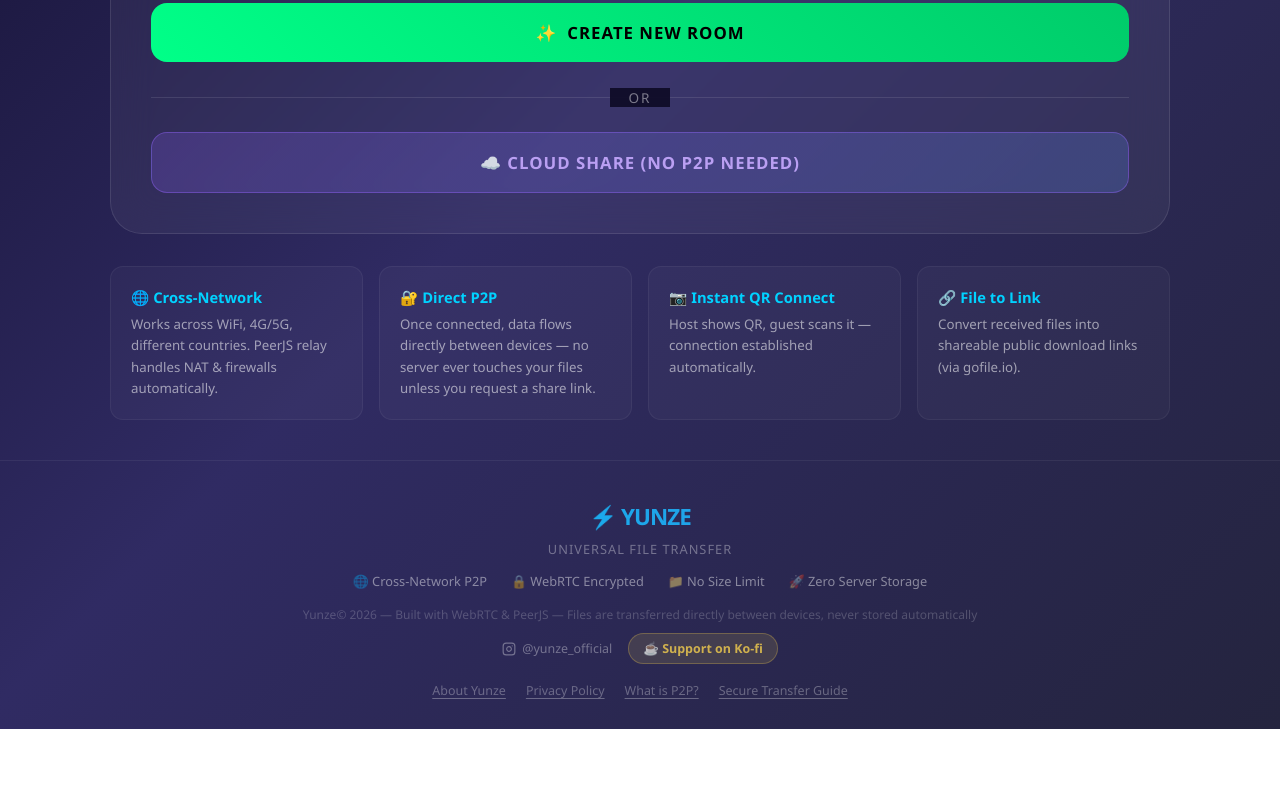
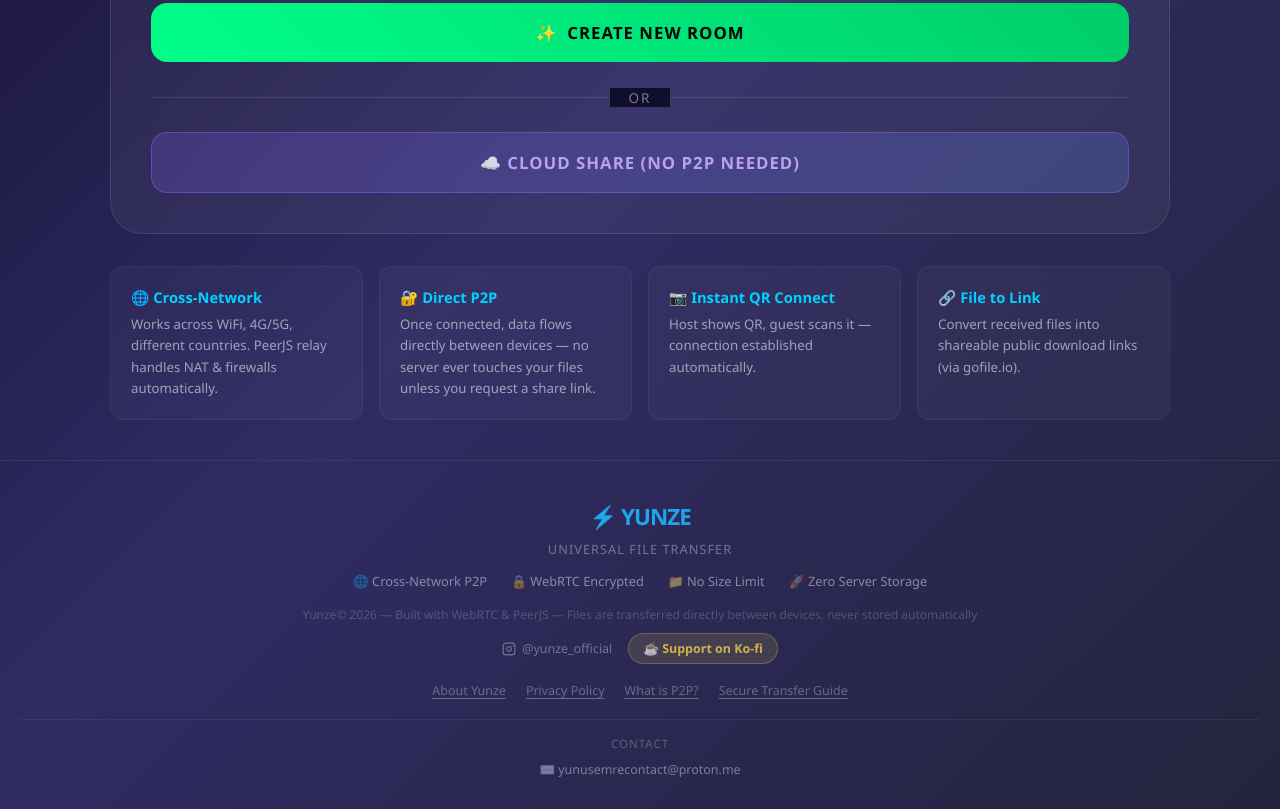
Before and after one commit to yunuseeeeeeee/Yunze-Transfer, a plain HTML site: page index.html in a window 1280 px wide. Shown: the part 605-1414 px from the top of the page. Before the commit the page ends 1334 px from the top, so only its background shows below. Drawn offline with nearby package versions, Linux system fonts and the light colour scheme.

Commit message:
Add files via upload

```diff
--- a/index.html
+++ b/index.html
@@ -509,6 +509,10 @@
         <a href="p2p.html" class="text-faint-link">What is P2P?</a>
         <a href="security.html" class="text-faint-link">Secure Transfer Guide</a>
     </div>
+    <div style="margin-top:20px;padding-top:16px;border-top:1px solid rgba(255,255,255,0.06);">
+        <div style="color:rgba(255,255,255,0.25);font-size:0.72rem;letter-spacing:1px;margin-bottom:6px;">CONTACT</div>
+        <a href="mailto:yunusemrecontact@proton.me" style="color:rgba(255,255,255,0.4);font-size:0.78rem;text-decoration:none;transition:color 0.2s;" onmouseover="this.style.color='rgba(200,170,255,0.9)'" onmouseout="this.style.color='rgba(255,255,255,0.4)'">✉️ yunusemrecontact@proton.me</a>
+    </div>
 </footer>
 
 <script src="https://cdnjs.cloudflare.com/ajax/libs/peerjs/1.5.2/peerjs.min.js"></script>
```
